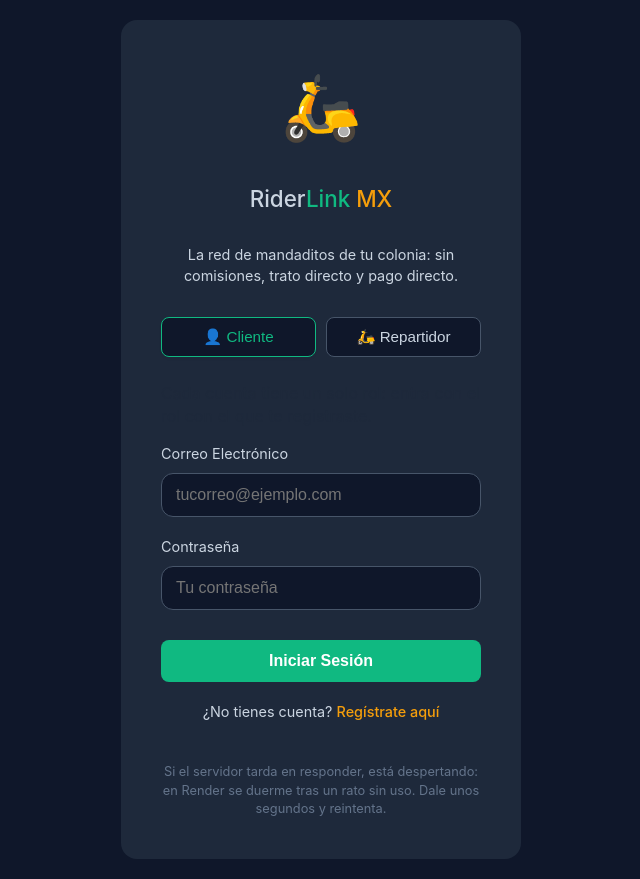
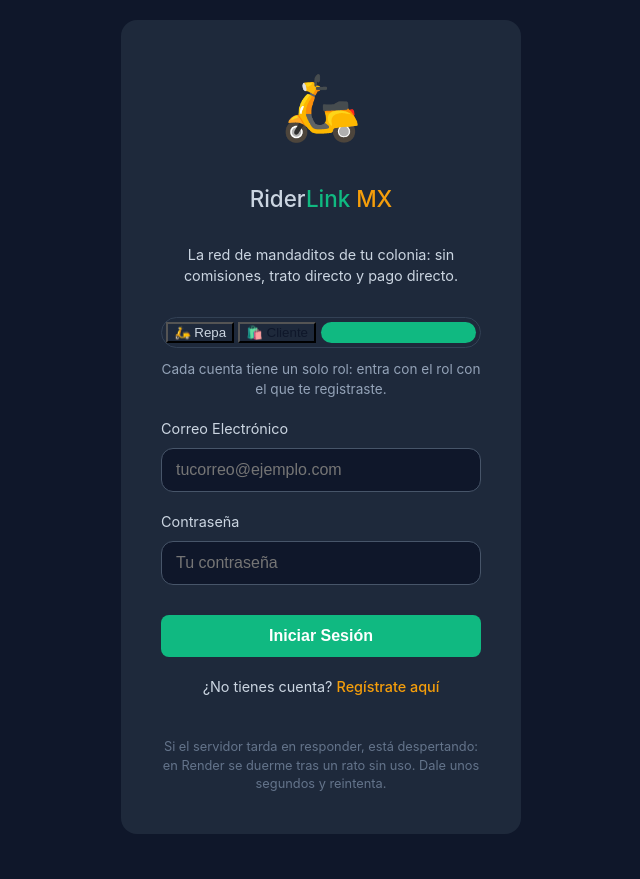
Before and after one commit to oeliud08/mandaditosApp, a React (Vite) app in the folder frontend-react/: page / in a window 1280 px wide. Shown: the whole page, without its empty margins (319-959 px from the left). After the commit the page ends 854 px from the top, so only its background shows below. Built offline with nearby package versions, Linux system fonts and the light colour scheme.

Commit message:
button issue

```diff
--- a/frontend-react/src/views/Login.css
+++ b/frontend-react/src/views/Login.css
@@ -88,36 +88,62 @@
   border-bottom-color: #10B981;
 }
 
+/*Pill*/
+.role-slider {
+  position: absolute;
+  top: 4px;
+  bottom: 4px;
+  left: 4px;
+  width: calc(50% - 4px);
+  background: #10B981;
+  border-radius: 12px;
+  transition: transform 0.35s cubic-bezier(0.4, 0, 0.2, 1);
+  transform: translateX(0);
+  pointer-events: none;
+}
+
+.role-slider.slider-cliente {
+  transform: translateX(100%);
+}
+
 /* Role selector */
-.dark-box{
+.dark-box {
+  position: relative;
+  width: 100%;
+  box-sizing: border-box;
+  background: #1E293B;
+  border: 1px solid #334155;
+  border-radius: 16px;
+  padding: 4px;
+  margin-bottom: 12px;
+}
 
-}
+
 .role-selector {
   display: flex;
-  gap: 10px;
-  margin: 25px 0;
+  width: 100%;
+  gap: 4px;
+  margin: 0;
 }
 
 .role-btn {
-  flex: 1;
-  padding: 10px;
-  border: 1px solid #475569;
-  background: #0F172A;
-  border-radius: 8px;
-  cursor: pointer;
-  font-size: 0.95rem;
-  font-weight: 500;
+  position: relative;
+  z-index: 1;
+  background: transparent;
   color: #CBD5E1;
-  transition: all 0.2s ease;
 }
 
 .role-btn.active {
-  background: #0F172A;
-  border-color: #10B981;
-  color: #10B981;
-  box-shadow: 0 2px 4px rgba(0, 0, 0, 0.02);
+  background: transparent;
+  color: #0F172A;
 }
 
+.role-note {
+  font-size: 0.85rem;
+  color: #94A3B8;
+  text-align: center;
+  margin: 0 0 20px;
+}
 /* Primary button */
 .submit-btn {
   width: 100%;
--- a/frontend-react/src/views/Login.jsx
+++ b/frontend-react/src/views/Login.jsx
@@ -36,22 +36,24 @@ export default function Login({ onLoginSuccess, onSwitchToRegister }) { // <-- A
           {error && <p className="error-message">{error}</p>}
 
           <div className="dark-box">
+            <div className={`role-slider ${role === 'driver' ? 'slider-repa' : 'slider-cliente'}`} />
             <div className="role-selector">
+              <button
+                type="button"
+                className={`role-btn ${role === 'driver' ? 'active' : ''}`}
+                //onClick={() => setRole('driver')}
+                onClick={() => { console.log('clicked Repa'); setRole('driver'); }}
+              >
+                🛵 Repa
+              </button>
               <button
                 type="button"
                 className={`role-btn ${role === 'client' ? 'active' : ''}`}
                 onClick={() => setRole('client')}
               >
-                👤 Cliente
+                🛍️ Cliente
               </button>
-              <button
-                type="button"
-                className={`role-btn ${role === 'driver' ? 'active' : ''}`}
-                onClick={() => setRole('driver')}
-              >
-                🛵 Repartidor
-              </button>
-          </div>
+            </div>
           </div>
 
           <p className="role-note">Cada cuenta tiene un solo rol: entra con el rol con el que te registraste.</p>
```
